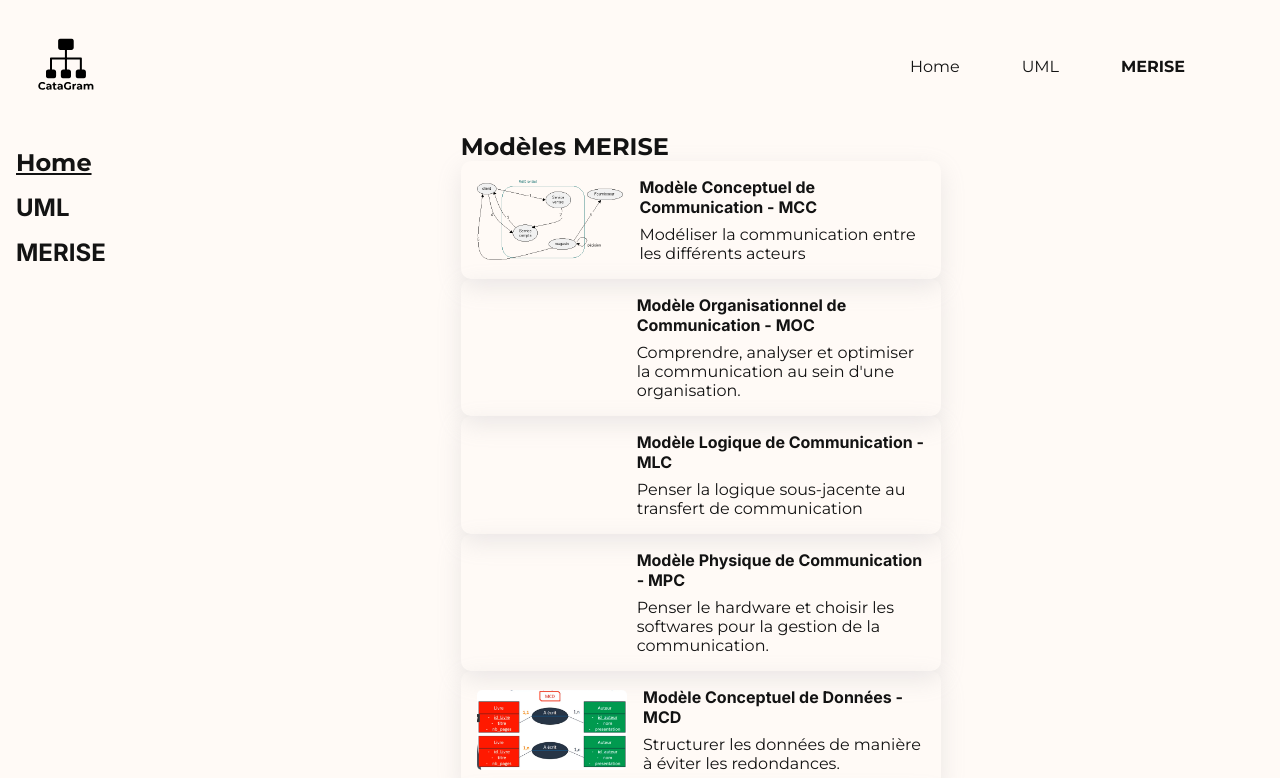
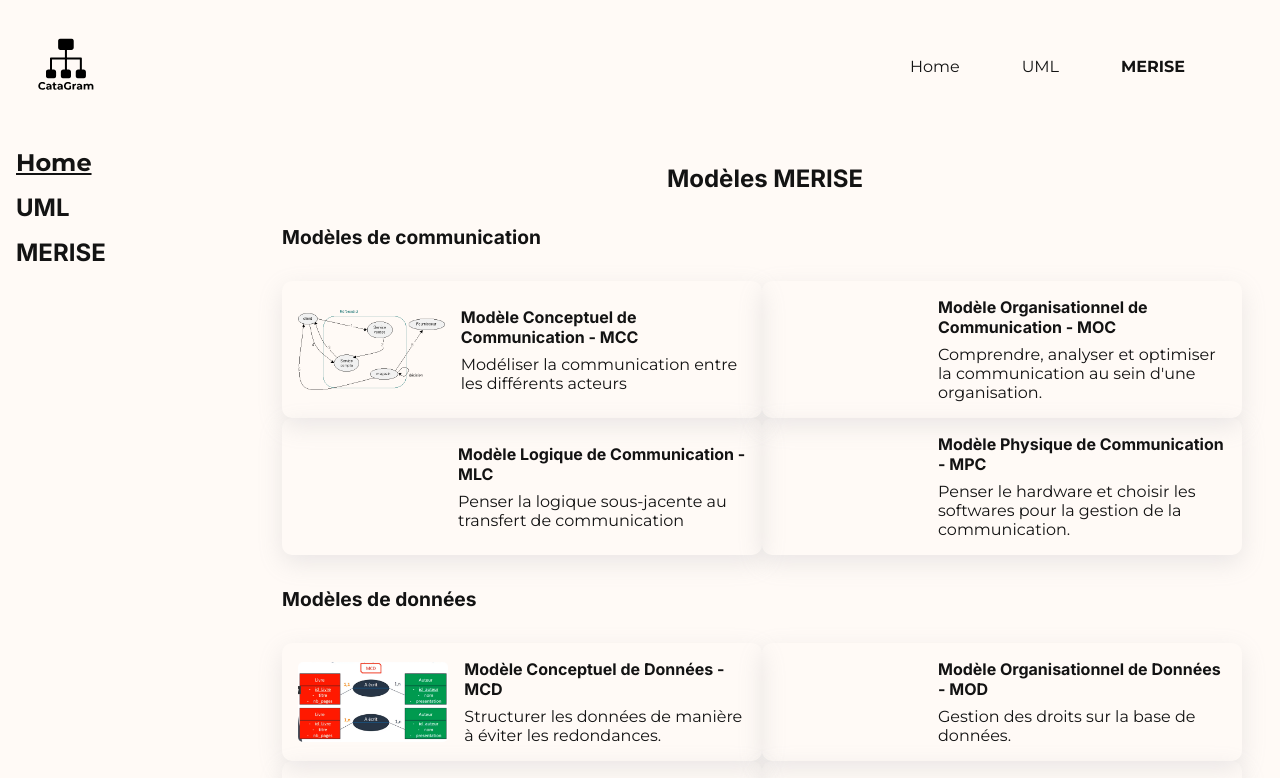
Before and after one commit to 2023-cda-alt-devops-p4/catagram_Pierre_Fraisse, an Angular app in the folder catagram_frontend/: page /merise in a window 1280 px wide. Shown: the top 778 px of the page. Built offline with nearby package versions, Linux system fonts and the light colour scheme.

Commit message:
refactor(diagram page): mini card display on page
cards displayed by type

```diff
--- a/catagram_frontend/src/app/app-routing.module.ts
+++ b/catagram_frontend/src/app/app-routing.module.ts
@@ -1,8 +1,6 @@
 import { NgModule } from '@angular/core';
 import { RouterModule, Routes } from '@angular/router';
 import {HomepageComponent} from "./pages/homepage/homepage.component";
-import {UmlComponent} from "./pages/uml/uml.component";
-import {MeriseComponent} from "./pages/merise/merise.component";
 import {DiagramPageComponent} from "./pages/diagram-page/diagram-page.component";
 
 const routes: Routes = [
--- a/catagram_frontend/src/app/app.module.ts
+++ b/catagram_frontend/src/app/app.module.ts
@@ -3,8 +3,6 @@ import { BrowserModule } from '@angular/platform-browser';
 import { AppRoutingModule } from './app-routing.module';
 import { AppComponent } from './app.component';
 import { HomepageComponent } from './pages/homepage/homepage.component';
-import { UmlComponent } from './pages/uml/uml.component';
-import { MeriseComponent } from './pages/merise/merise.component';
 import { NavigationComponent } from './components/navigation/navigation.component';
 import { CardComponent } from './components/card/card.component';
 import { HeaderComponent } from './components/header/header.component';
@@ -20,8 +18,6 @@ import { DiagramPageComponent } from './pages/diagram-page/diagram-page.componen
   declarations: [
     AppComponent,
     HomepageComponent,
-    UmlComponent,
-    MeriseComponent,
     NavigationComponent,
     CardComponent,
     HeaderComponent,
--- a/catagram_frontend/src/app/pages/diagram-page/diagram-page.component.css
+++ b/catagram_frontend/src/app/pages/diagram-page/diagram-page.component.css
@@ -0,0 +1,44 @@
+.container {
+    width: 100%;
+    padding: 2rem;
+    display: flex;
+    flex-direction: column;
+    gap: 2rem;
+    align-items: center;
+}
+
+.cards-container {
+    width: 100%;
+    display: flex;
+    flex-direction: column;
+    justify-content: center;
+    flex-wrap: wrap;
+    gap: 1rem;
+}
+
+.cards-type-container {
+    display: flex;
+    flex-wrap: wrap;
+}
+
+.card-container {
+    width: 480px;
+}
+
+h2, h3 {
+    font-family: var(--font-secondary);
+}
+
+h2 {
+    font-size: var(--font-size-large);
+}
+
+h3 {
+    font-size: var(--font-size-med-large);
+}
+
+@media(min-width: 769px) {
+    .cards-container {
+        gap: 2rem;
+    }
+}
--- a/catagram_frontend/src/app/pages/diagram-page/diagram-page.component.html
+++ b/catagram_frontend/src/app/pages/diagram-page/diagram-page.component.html
@@ -1,9 +1,15 @@
 <div class="container">
     <h2>{{ getTitle(dataModelType) }}</h2>
-    <div class="cards-container">
-        <div class="card-container" *ngFor="let diagram of diagrams">
-        <app-card-mini [diagram]="diagram" (openModalRequest)="openModal($event)"></app-card-mini>
-            <app-card *ngIf="showModal" [diagram]="activeDiagram" [showModal]="showModal" (close)="closeModal()"></app-card>
+    <div class="cards-container" *ngFor="let type of getDiagramTypes()">
+        <h3>{{ type }}</h3>
+        <div class="cards-type-container">
+            <div class="card-container" *ngFor="let diagram of diagramsByType[type]">
+                <app-card-mini [diagram]="diagram" (openModalRequest)="openModal($event)"></app-card-mini>
+                <app-card *ngIf="showModal && activeDiagram === diagram"
+                          [diagram]="activeDiagram"
+                          [showModal]="showModal"
+                          (close)="closeModal()"></app-card>
+            </div>
         </div>
     </div>
 </div>
--- a/catagram_frontend/src/app/pages/diagram-page/diagram-page.component.ts
+++ b/catagram_frontend/src/app/pages/diagram-page/diagram-page.component.ts
@@ -5,6 +5,7 @@ import { DiagramsService } from "../../services/diagrams.service";
 import { Subscription } from "rxjs";
 import { ModalService } from "../../services/modal.service";
 import {ActivatedRoute} from "@angular/router";
+import {AccordionService} from "../../services/accordion.service";
 
 @Component({
   selector: 'app-diagram-page',
@@ -15,7 +16,7 @@ export class DiagramPageComponent implements OnInit, OnDestroy {
   dataModelTypes: string[] = [];
   dataModelType: string | null = null;
   dataModels: DataModel[] = [];
-  diagrams: Diagram[] = [];
+  diagramsByType: { [type: string]: Diagram[] } = {};
   showModal: boolean = false;
   activeDiagram: Diagram | null = null;
 
@@ -24,7 +25,8 @@ export class DiagramPageComponent implements OnInit, OnDestroy {
   constructor(
       private diagramsService: DiagramsService,
       private modalService: ModalService,
-      private route: ActivatedRoute
+      private route: ActivatedRoute,
+      private accordionService: AccordionService
 
   ) { }
 
@@ -46,9 +48,14 @@ export class DiagramPageComponent implements OnInit, OnDestroy {
       });
 
       this.diagramsService.fetchDataModel().subscribe(dataModel => {
-        this.dataModels = dataModel;
-        this.diagrams = this.dataModels.find(dm => dm.dataModel === this.dataModelType)?.diagrams || [];
+        const currentModel = dataModel.find(dm => dm.dataModel === this.dataModelType);
+        if (currentModel) {
+          this.diagramsByType = this.accordionService.groupDiagramsByType(currentModel.diagrams);
+        }
       });
+
+
+
     });
   }
 
@@ -66,7 +73,11 @@ export class DiagramPageComponent implements OnInit, OnDestroy {
   }
 
   get diagramsForCurrentType(): Diagram[] {
-    return this.diagrams;
+    return this.diagramsByType[this.dataModelType || ''] || [];
+  }
+
+  getDiagramTypes(): string[] {
+    return Object.keys(this.diagramsByType);
   }
 
 
--- a/catagram_frontend/src/app/pages/merise/merise.component.css
+++ /dev/null
@@ -1,26 +0,0 @@
-.container {
-  width: 100%;
-  padding: 2rem;
-  display: flex;
-  flex-direction: column;
-  gap: 2rem;
-  align-items: center;
-}
-
-.cards-container {
-  width: 100%;
-  display: flex;
-  justify-content: center;
-  flex-wrap: wrap;
-  gap: 1rem;
-}
-
-.card-container {
-  width: 480px;
-}
-
-@media(min-width: 769px) {
-  .cards-container {
-    gap: 2rem;
-  }
-}
--- a/catagram_frontend/src/app/pages/merise/merise.component.html
+++ /dev/null
@@ -1,9 +0,0 @@
-<div class="container">
-  <h2>Modèles MERISE</h2>
-  <div class="cards-container">
-    <div class="card-container" *ngFor="let diagram of meriseDiagrams">
-      <app-card-mini [diagram]="diagram" (openModalRequest)="openModal($event)"></app-card-mini>
-      <app-card *ngIf="showModal" [diagram]="activeDiagram" [showModal]="showModal" (close)="closeModal()"></app-card>
-    </div>
-  </div>
-</div>
--- a/catagram_frontend/src/app/pages/merise/merise.component.ts
+++ /dev/null
@@ -1,52 +0,0 @@
-import {Component, OnDestroy, OnInit} from '@angular/core';
-import { Diagram } from "../../models/diagram";
-import { DataModel } from "../../models/data-model";
-import {DiagramsService} from "../../services/diagrams.service";
-import {Subscription} from "rxjs";
-import {ModalService} from "../../services/modal.service";
-
-@Component({
-  selector: 'app-merise',
-  templateUrl: './merise.component.html',
-  styleUrls: ['./merise.component.css']
-})
-export class MeriseComponent implements OnInit, OnDestroy {
-  dataModels: DataModel[] = [];
-  meriseDiagrams: Diagram[] = [];
-  showModal: boolean = false;
-  activeDiagram: Diagram | null = null;
-
-  private subscription: Subscription = new Subscription();
-  constructor(private diagramsService: DiagramsService,
-              private modalService: ModalService
-  ) {}
-  ngOnInit() {
-    this.modalService.showModal$.subscribe(isOpen => {
-      this.showModal = isOpen;
-    })
-
-    this.modalService.activeDiagram$.subscribe(diagram => {
-      this.activeDiagram = diagram;
-    })
-
-    this.diagramsService.fetchDataModel().subscribe(dataModel => {
-      this.dataModels = dataModel;
-      this.meriseDiagrams = this.dataModels.find(dm => dm.dataModel === 'merise')?.diagrams || [];
-    });
-  }
-
-  openModal(diagram: any) {
-    this.activeDiagram = diagram;
-    this.showModal = true;
-  }
-
-  closeModal() {
-    this.showModal = false;
-  }
-
-  ngOnDestroy() {
-    if (this.subscription) {
-      this.subscription.unsubscribe();
-    }
-  }
-}
--- a/catagram_frontend/src/app/pages/uml/uml.component.css
+++ /dev/null
@@ -1,26 +0,0 @@
-.container {
-  width: 100%;
-  padding: 2rem;
-  display: flex;
-  flex-direction: column;
-  gap: 2rem;
-  align-items: center;
-}
-
-.cards-container {
-  width: 100%;
-  display: flex;
-  justify-content: center;
-  flex-wrap: wrap;
-  gap: 1rem;
-}
-
-.card-container {
-  width: 480px;
-}
-
-@media(min-width: 769px) {
-  .cards-container {
-    gap: 2rem;
-  }
-}
--- a/catagram_frontend/src/app/pages/uml/uml.component.html
+++ /dev/null
@@ -1,9 +0,0 @@
-<div class="container">
-  <h2>Diagrammes UML</h2>
-  <div class="cards-container">
-    <div class="card-container" *ngFor="let diagram of umlDiagrams">
-      <app-card-mini [diagram]="diagram" (openModalRequest)="openModal($event)"></app-card-mini>
-      <app-card *ngIf="showModal" [diagram]="activeDiagram" [showModal]="showModal" (close)="closeModal()"></app-card>
-    </div>
-  </div>
-</div>
--- a/catagram_frontend/src/app/pages/uml/uml.component.ts
+++ /dev/null
@@ -1,51 +0,0 @@
-import {Component, OnDestroy, OnInit} from '@angular/core';
-import {Diagram} from "../../models/diagram";
-import {DataModel} from "../../models/data-model";
-import {DiagramsService} from "../../services/diagrams.service";
-import {Subscription} from "rxjs";
-import {ModalService} from "../../services/modal.service";
-@Component({
-  selector: 'app-uml',
-  templateUrl: './uml.component.html',
-  styleUrls: ['./uml.component.css']
-})
-export class UmlComponent implements OnInit, OnDestroy {
-  dataModels: DataModel[] = [];
-  umlDiagrams: Diagram[] =[];
-  showModal: boolean = false;
-  activeDiagram: Diagram | null = null;
-
-  private subscription: Subscription = new Subscription();
-  constructor(private diagramsService: DiagramsService,
-              private modalService: ModalService
-  ) {}
-  ngOnInit() {
-    this.modalService.showModal$.subscribe(isOpen => {
-      this.showModal = isOpen;
-    })
-
-    this.modalService.activeDiagram$.subscribe(diagram => {
-      this.activeDiagram = diagram;
-    })
-
-    this.diagramsService.fetchDataModel().subscribe(dataModel => {
-      this.dataModels = dataModel;
-      this.umlDiagrams = this.dataModels.find(dm => dm.dataModel === 'uml')?.diagrams || [];
-    })
-  }
-
-  openModal(diagram: any) {
-    this.activeDiagram = diagram;
-    this.showModal = true;
-  }
-
-  closeModal() {
-    this.showModal = false;
-  }
-
-  ngOnDestroy() {
-    if (this.subscription) {
-      this.subscription.unsubscribe();
-    }
-  }
-}
```
Also changed, not shown: 2 other files (tests, documents, lock files or other folders).
